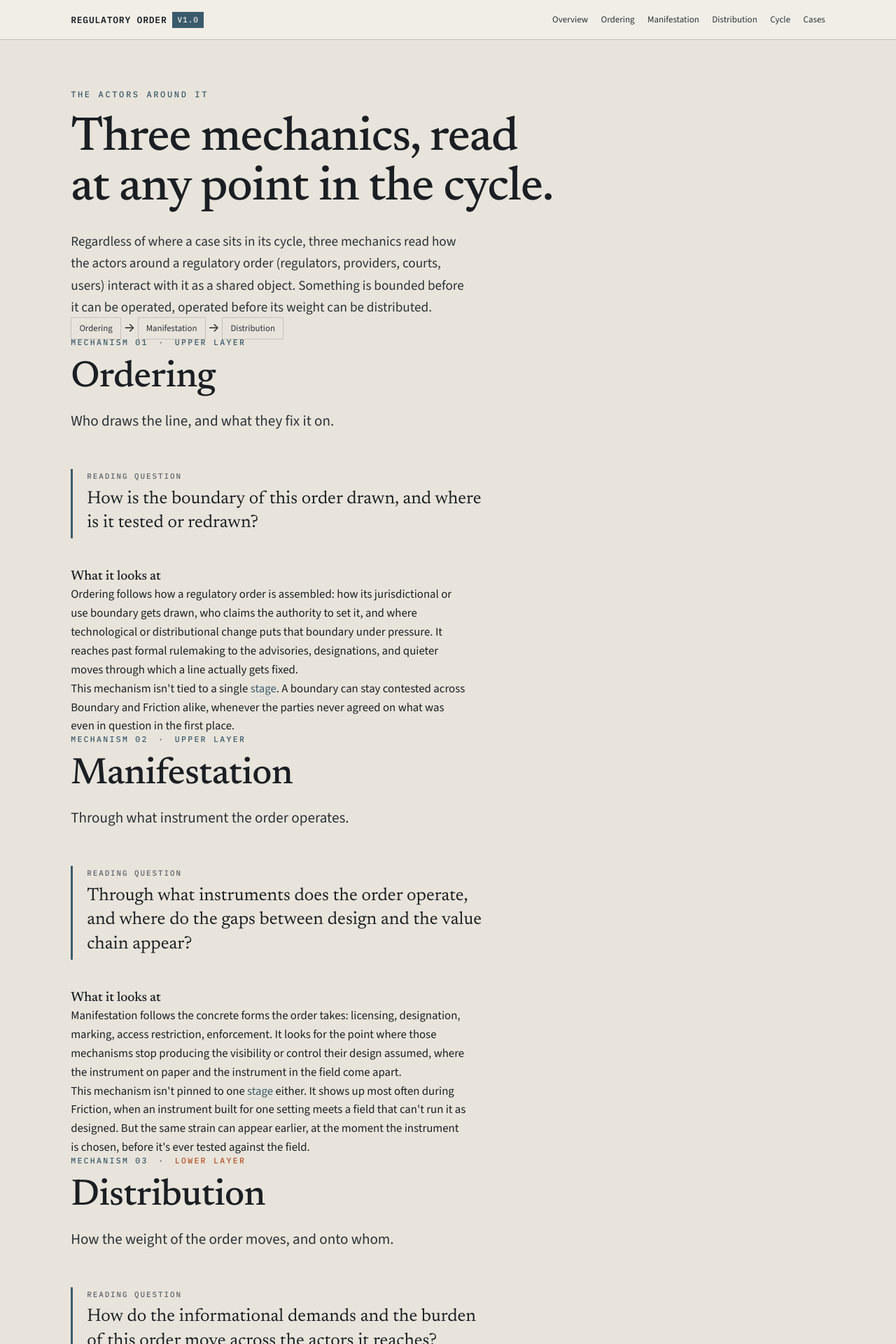
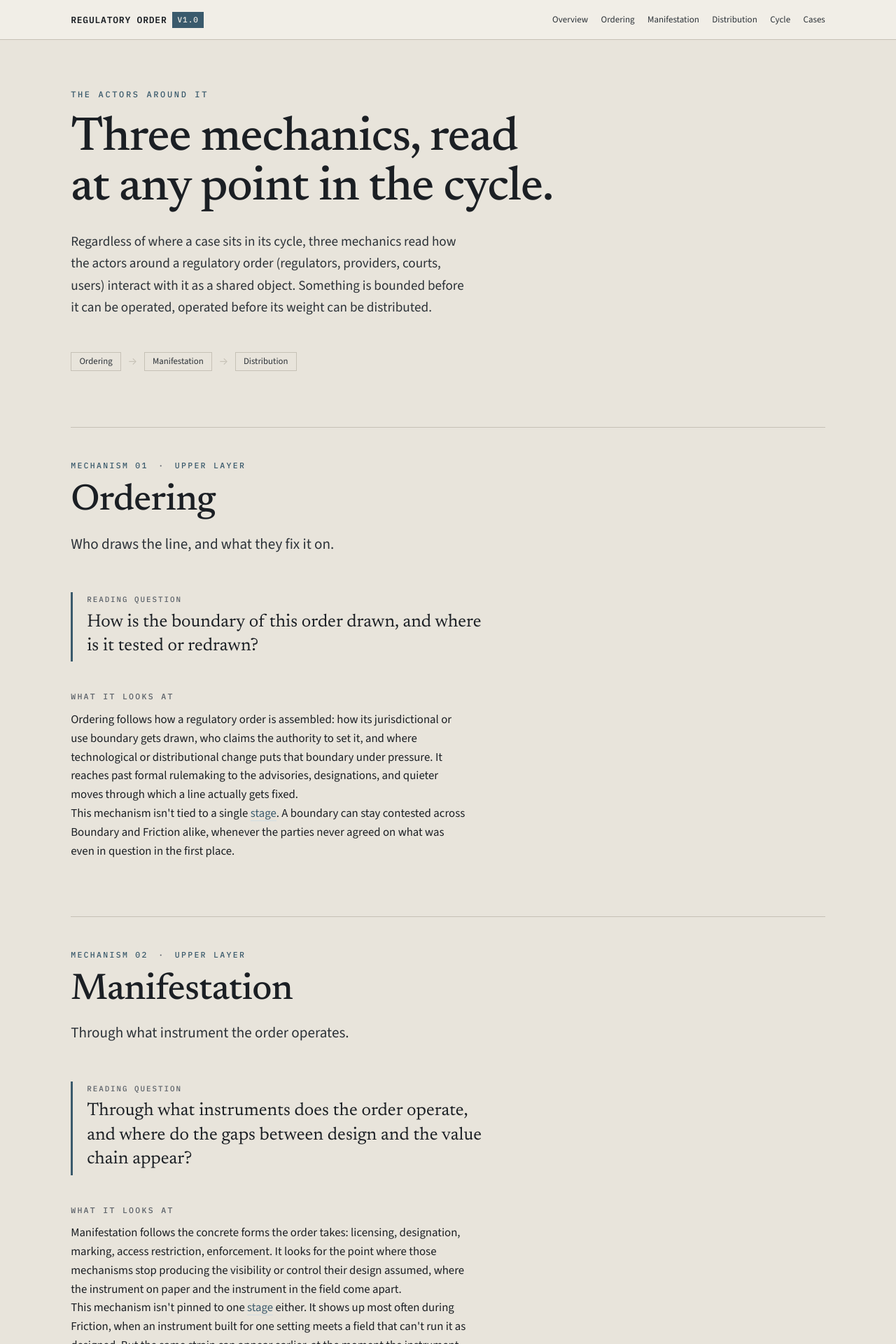
Before and after one commit to GaeunLim01/regulatory-order, a Jekyll site: the page built from framework/mechanics/index.html, in a window 1280 px wide. Shown: the top 1920 px of the page at 70% size. Built offline with Jekyll 4.4.1, drawn with Linux system fonts in a browser that asks for light colours.

Commit message:
Add files via upload

```diff
--- a/assets/css/main.css
+++ b/assets/css/main.css
@@ -1605,22 +1605,19 @@ details[open] > summary { margin-bottom: 0.6rem; }
 .lens-title { font-family: var(--display); font-weight: 500; font-size: clamp(2.2rem, 1.5rem + 3vw, 3.3rem); line-height: 1.05; margin: 0; }
 .lens-dek { font-size: clamp(1.1rem, 1rem + 0.4vw, 1.35rem); color: var(--ink-soft); max-width: 46ch; margin: 1rem 0 0; }
 
-/* lens-map: cycle (when, its own axis) alongside the three lenses (who/how, an independent axis) */
-.lens-map {
+/* mech-chain: the three mechanics' own logical order (bound, then operated, then
+   distributed) — a different sequence from the cycle's timeline, shown once per
+   mechanic page with the current one marked. */
+.mech-chain {
   margin-top: clamp(2rem, 5vw, 3rem);
-  border: 1px solid var(--rule); background: var(--plate);
-  padding: clamp(1.1rem, 2.5vw, 1.6rem) clamp(1.1rem, 2.5vw, 1.8rem) clamp(1.3rem, 3vw, 2rem);
-}
-.lens-map__cycle { display: flex; align-items: center; gap: 0.75rem; font: 500 0.66rem/1 var(--mono); letter-spacing: 0.16em; color: var(--muted); }
-.lens-map__dots { flex: 1; height: 1px; background: repeating-linear-gradient(90deg, var(--rule) 0 3px, transparent 3px 8px); position: relative; }
-.lens-map__dots::before, .lens-map__dots::after { content: ""; position: absolute; top: -2px; width: 5px; height: 5px; border-radius: 50%; background: var(--rule); }
-.lens-map__dots::before { left: 0; } .lens-map__dots::after { right: 0; }
-.lens-map__drop { display: flex; align-items: center; gap: 0.5rem; margin: 0.9rem 0 1rem; font: 400 0.7rem/1 var(--mono); color: var(--muted); }
-.lens-map__drop svg { display: block; }
-.lens-map__layer { display: grid; grid-template-columns: 4.5rem 1fr; gap: 0.5rem 0.9rem; align-items: center; }
-.lens-map__layer + .lens-map__layer { margin-top: 0.5rem; }
-.lens-map__tag { font: 500 0.62rem/1 var(--mono); letter-spacing: 0.12em; color: var(--muted); }
-.lens-map__chips { display: flex; flex-wrap: wrap; gap: 0.5rem; }
+  display: flex; align-items: center; flex-wrap: wrap; gap: 0.6rem;
+}
+.mech-chain__arrow { color: var(--rule); font-size: 0.9rem; }
+.mech-chain__note {
+  margin: 0.9rem 0 0; max-width: 52ch;
+  font: 400 0.85rem/1.55 var(--body); color: var(--muted);
+}
+
 .lens-chip {
   font: 500 0.8rem/1 var(--body); color: var(--ink-soft);
   border: 1px solid var(--rule); background: var(--paper);
@@ -1637,11 +1634,14 @@ details[open] > summary { margin-bottom: 0.6rem; }
 .lens-q p { font-family: var(--display); font-size: clamp(1.25rem, 1.05rem + 0.8vw, 1.6rem); line-height: 1.35; margin: 0; max-width: 40ch; }
 
 .lens-body { margin-top: clamp(2rem, 4vw, 2.75rem); max-width: var(--measure); }
-.lens-body h2 { font: 500 0.72rem/1 var(--mono); letter-spacing: 0.2em; text-transform: uppercase; color: var(--muted); margin: 0 0 0.8rem; }
+.lens-body h2, .lens-body h3 { font: 500 0.72rem/1 var(--mono); letter-spacing: 0.2em; text-transform: uppercase; color: var(--muted); margin: 0 0 0.8rem; }
 .lens-body p { margin: 0; font-size: 1.05rem; line-height: 1.6; }
 .lens-cycle { margin-top: 1.75rem; }
 .lens-cycle a { color: var(--accent); text-decoration: none; border-bottom: 1px solid var(--accent-soft); }
 .lens-cycle a:hover { border-bottom-color: var(--accent); }
+
+.lens-section { margin-top: clamp(3rem, 7vw, 5rem); padding-top: clamp(2rem, 5vw, 3rem); border-top: 1px solid var(--rule); }
+.lens-section:first-of-type { margin-top: clamp(2.5rem, 6vw, 4rem); }
 
 .lens-nav {
   margin-top: clamp(2.5rem, 6vw, 4rem); margin-bottom: clamp(3rem, 8vw, 6rem);
```
